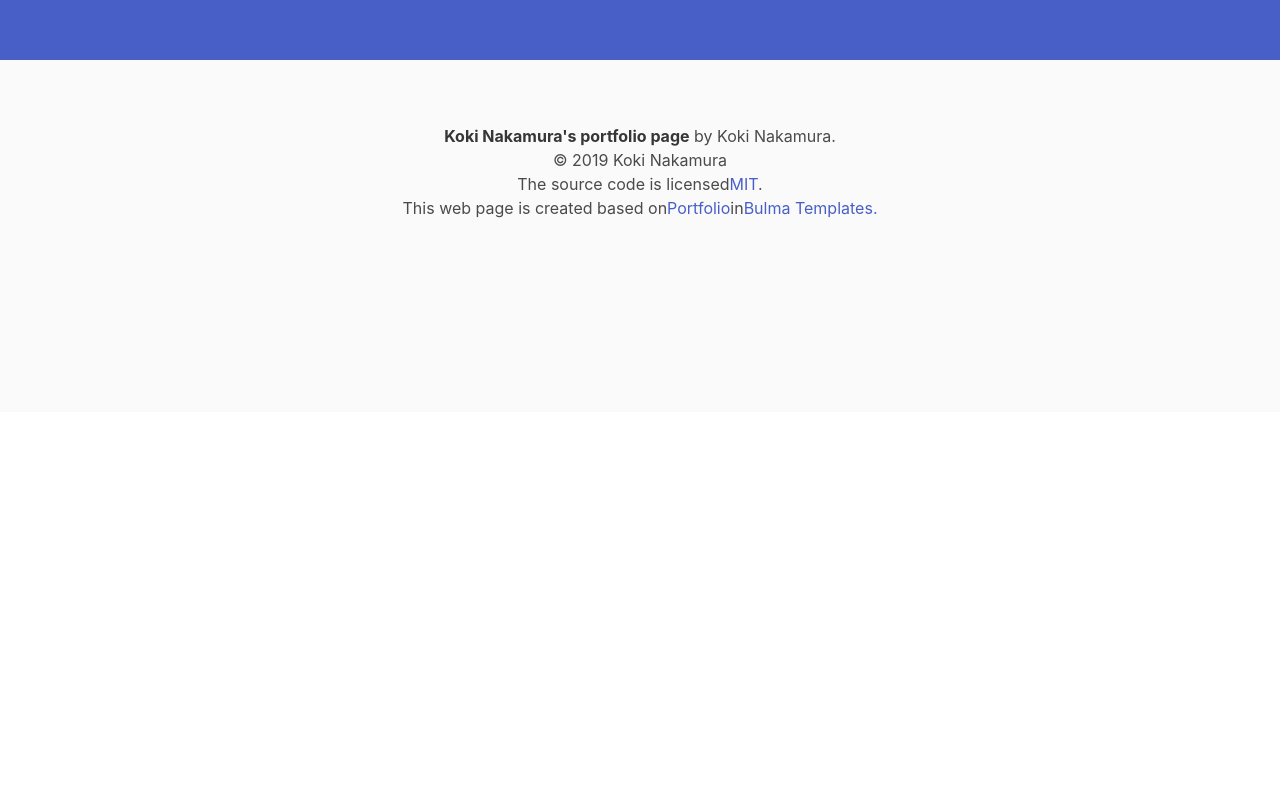
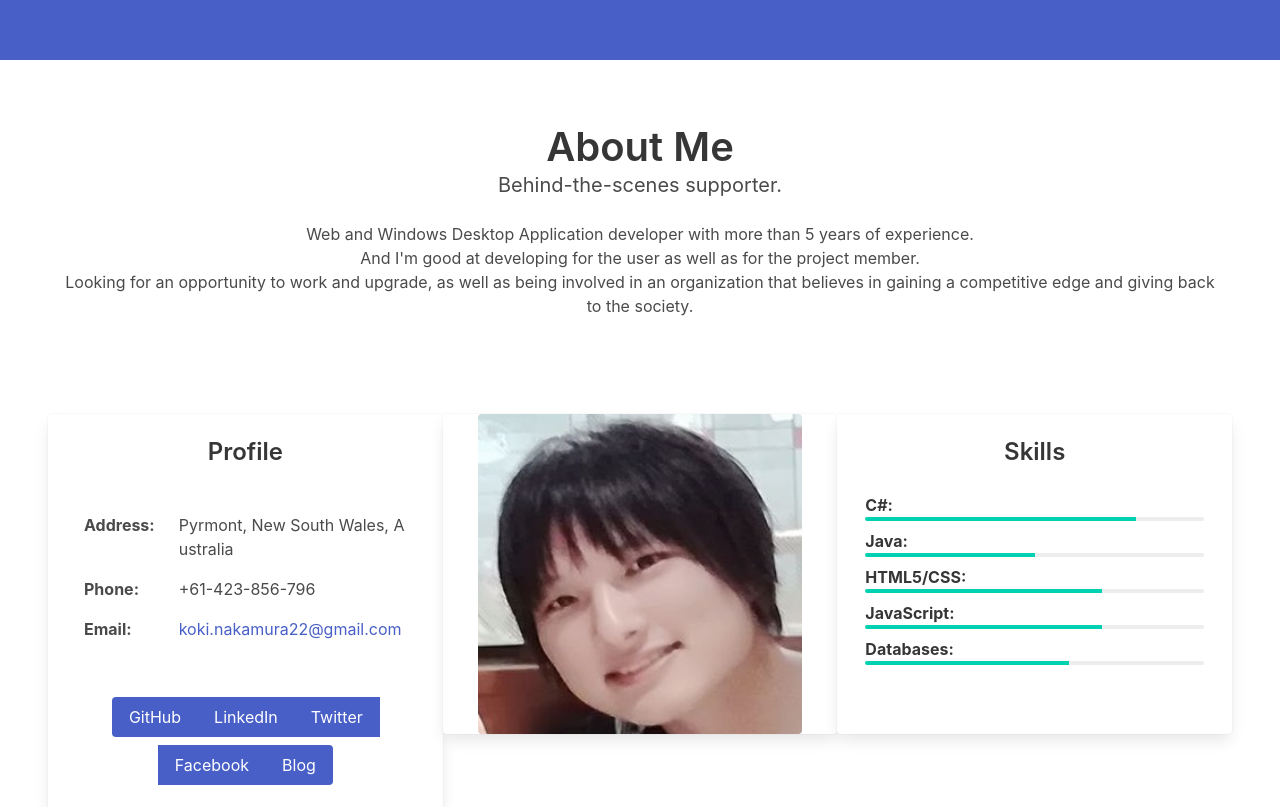
Before and after one commit to koki-nakamura22/portfolio-using-react.js, a React (Create React App) app: page / in a window 1280 px wide. Shown: the part 740-1547 px from the top of the page. Before the commit the page ends 1152 px from the top, so only its background shows below. Built offline with nearby package versions, Linux system fonts and the light colour scheme.

Commit message:
Developed About.
Developed About.

```diff
--- a/package.json
+++ b/package.json
@@ -22,5 +22,8 @@
     "not dead",
     "not ie <= 11",
     "not op_mini all"
-  ]
+  ],
+  "devDependencies": {
+    "eslint-plugin-react": "^7.12.4"
+  }
 }
--- a/src/js/App.js
+++ b/src/js/App.js
@@ -3,19 +3,19 @@ import 'bulma/css/bulma.css';
 import './../css/App.css';
 import NavigationBar from './components/navigation-bar';
 import Header from './components/header';
+import About from './components/about'
 import Footer from './components/footer';
 
 class App extends Component {
   render() {
     return (
       <div>
-        {/* Navigation Bar */}
         <NavigationBar />
 
-        {/* Header */}
         <Header />
 
-        {/* Footer */}
+        <About />
+
         <Footer />
       </div>
     );
--- /dev/null
+++ b/src/js/components/about-title.js
@@ -0,0 +1,23 @@
+import React, { Component } from 'react';
+import Utils from './../utils/utils';
+import aboutTitleData from './../../json/about-title.json';
+
+class AboutTitle extends Component {
+  render() {
+
+    return (
+      <div id="about-title">
+        <div className="section-heading">
+          <h3 className="title is-2">{Utils.escapeHtml(aboutTitleData.title)}</h3>
+          <h4 className="subtitle is-5">{Utils.escapeHtml(aboutTitleData.subTitle)}</h4>
+          <div className="container">
+              <span dangerouslySetInnerHTML={{__html: Utils.arrayToHtml(aboutTitleData.selfIntroduction)}}>
+              </span>
+          </div>
+        </div>
+      </div>
+    );
+  }
+}
+
+export default AboutTitle;
--- /dev/null
+++ b/src/js/components/about.js
@@ -0,0 +1,32 @@
+import React, { Component } from 'react';
+import AboutTitle from './about-title';
+import Profile from './profile';
+import ProfilePicture from './profile-picture';
+import Skills from './skills';
+
+class About extends Component {
+  render() {
+    return (
+      <div>
+        <div id="about-area"></div>
+        <section className="section" id="about">
+          <AboutTitle />
+
+          <div className="columns has-same-height is-gapless">
+            <div className="column">
+              <Profile />
+            </div>
+            <div className="column">
+              <ProfilePicture />
+            </div>
+            <div className="column">
+              <Skills />
+            </div>
+          </div>
+        </section>
+      </div>
+    );
+  }
+}
+
+export default About;
--- /dev/null
+++ b/src/js/components/profile-picture.js
@@ -0,0 +1,21 @@
+import React, { Component } from 'react';
+import selfPortrait from './../../images/self-face-photos.jpg';
+
+class ProfilePicture extends Component {
+  render() {
+    return (
+      <div id="profile-picture" className="card">
+        <div className="card-image">
+          <figure className="image is-4by3">
+            <img
+              src={selfPortrait}
+              alt=""
+            />
+          </figure>
+        </div>
+      </div>
+    );
+  }
+}
+
+export default ProfilePicture;
--- /dev/null
+++ b/src/js/components/profile.js
@@ -0,0 +1,73 @@
+import React, { Component } from 'react';
+import Utils from './../utils/utils';
+import profileData from './../../json/profile.json';
+
+class Profile extends Component {
+  render() {
+    return (
+      <div id="profile" className="card">
+        <div className="card-content">
+          <h3 className="title is-4">Profile</h3>
+          <div className="content">
+            <table className="table-profile">
+              <tbody>
+                <tr>
+                  <th colSpan="1"></th>
+                  <th colSpan="2"></th>
+                </tr>
+                { this.getProfileItemList() }
+              </tbody>
+            </table>
+          </div>
+          <br />
+          <div className="buttons has-addons is-centered">
+            { this.getLinkList() }
+          </div>
+        </div>
+      </div>
+    );
+  }
+
+  getProfileItemList() {
+    let profileItemList = [];
+    for (let itemLabel in profileData) {
+      if (itemLabel === "links") continue;
+      let caption = itemLabel.charAt(0).toUpperCase() + itemLabel.slice(1) + ":";
+      let content = profileData[itemLabel];
+      if (itemLabel === "phone") {
+        if (navigator.userAgent.match(/(iPhone|iPad|iPod|Android)/)) {
+          content = <a href={"tel:" + Utils.escapeHtml(content.replace(/-/g, ''))}>{Utils.escapeHtml(content)}</a>
+        }
+
+      } else if (itemLabel === "email") {
+        content = <a href="#contact">{Utils.escapeHtml(content)}</a>;
+      } else {
+        content = Utils.escapeHtml(content);
+      }
+      profileItemList.push(
+        <tr key={caption}>
+          <td>{Utils.escapeHtml(caption)}</td>
+          <td className="word-break-all">{content}</td>
+        </tr>
+      );
+    }
+    return profileItemList;
+  }
+
+  getLinkList() {
+    let linkList = [];
+    let links = profileData["links"];
+    if (links) {
+      for (let link of links) {
+        linkList.push(
+          <a key={link.url} href={Utils.escapeHtml(link.url)} className="button is-link" target="_blank" rel="noopener noreferrer">
+            {Utils.escapeHtml(link.caption)}
+          </a>
+        );
+      }
+    }
+    return linkList;
+  }
+}
+
+export default Profile;
--- /dev/null
+++ b/src/js/components/skills.js
@@ -0,0 +1,45 @@
+import React, { Component } from 'react';
+import Utils from './../utils/utils';
+import skillsData from './../../json/skills.json';
+
+class Skills extends Component {
+  render() {
+    return (
+      <div id="skills" className="card">
+        <div className="card">
+          <div className="card-content skills-content">
+            <h3 className="title is-4">Skills</h3>
+            <div className="content">
+            { this.getSkilsList() }
+            </div>
+          </div>
+        </div>
+      </div>
+    );
+  }
+
+  getSkilsList() {
+    let skillsList = [];
+    for (let skill of skillsData) {
+      skillsList.push(
+        <article key={skill.technology} className="media">
+          <div className="media-content">
+            <div className="content">
+              <p>
+                <strong>{Utils.escapeHtml(skill.technology)}:</strong> <br />
+                <progress
+                  className="progress is-primary"
+                  value={Utils.escapeHtml(skill.degreeOfSkill)}
+                  max="100"
+                ></progress>
+              </p>
+            </div>
+          </div>
+        </article>
+      );
+    }
+    return skillsList;
+  }
+}
+
+export default Skills;
```
Also changed, not shown: src/images/self-face-photos.jpg (added), 1 other file (tests, documents, lock files or other folders).
